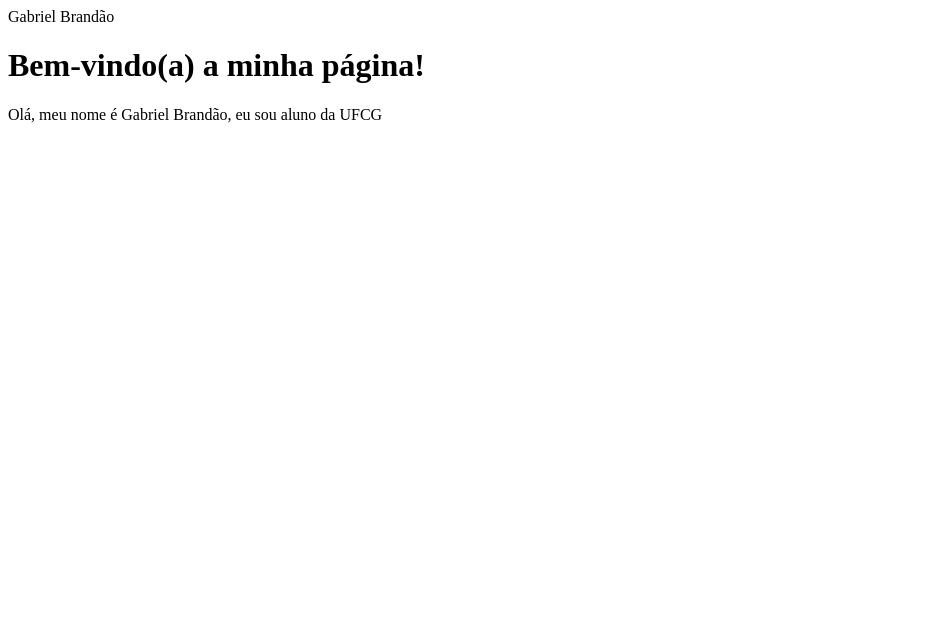
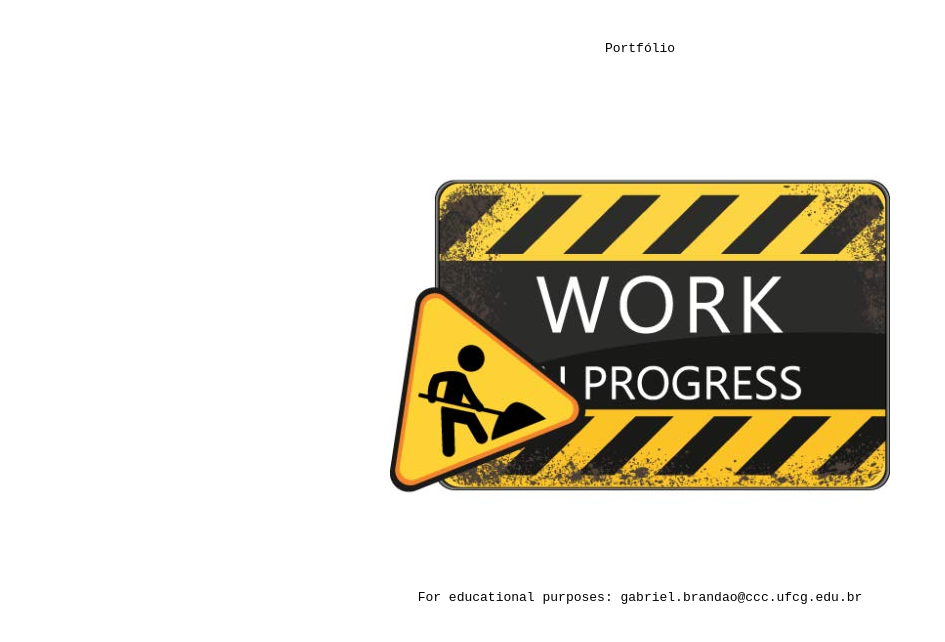
Before and after one commit to brandaogabriel/brandaogabriel.github.io, a plain HTML site: page index.html in a window 1280 px wide. Shown: the whole page, without its empty margins (0-945 px from the left). Drawn offline with Linux system fonts and the light colour scheme.

Commit message:
building...

```diff
--- /dev/null
+++ b/css/style.css
@@ -0,0 +1,27 @@
+
+/* Tags */
+
+header{
+   text-align: center;
+}
+
+footer{
+    text-align: center;
+    font-family: monospace;
+}
+
+
+/* IDS */
+#menu{
+    padding: 30px;
+}
+
+#menu a{
+    text-decoration: none;
+    color: black;
+    font-family: monospace;
+}
+
+#menu a:hover{
+    text-decoration: underline;
+}
--- a/index.html
+++ b/index.html
@@ -1,13 +1,23 @@
 <!DOCTYPE html>
 
 <html>
-    <head>Gabriel Brandão</head>
+    <head>
+
+        <link rel ="stylesheet" type ="text/css" href="css/style.css">
+        <title>Gabriel Brandão</title>
+
+    </head>
     <body>
 
-        <h1 style "text-align:center;">Bem-vindo(a) a minha página!</h1>
-        <p>Olá, meu nome é Gabriel Brandão, eu sou aluno da UFCG</p>
+        <header>
+            <div id = "menu">
+                <a href = "https://www.github.com/brandaogabriel">Portfólio</a>
+            </div>
 
+            <img src = "imagens/workonprogress.jpg" width="500" >
+        </header>
 
+        <footer>For educational purposes: gabriel.brandao@ccc.ufcg.edu.br</footer>
     </body>
 
 
```
Also changed, not shown: imagens/workonprogress.jpg (added).
